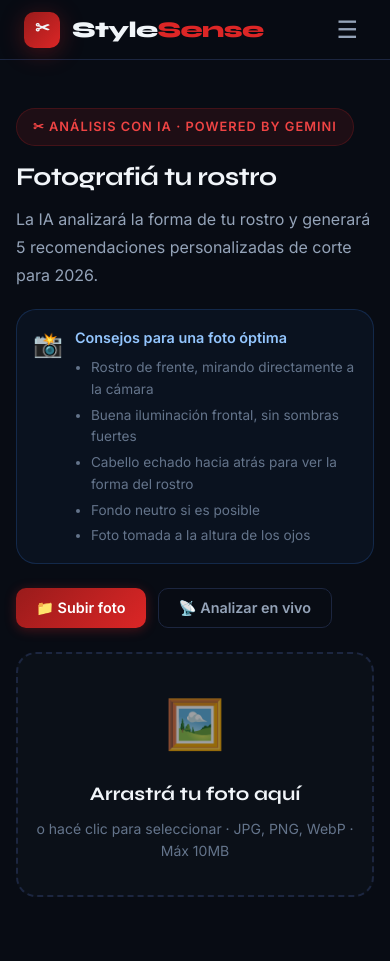
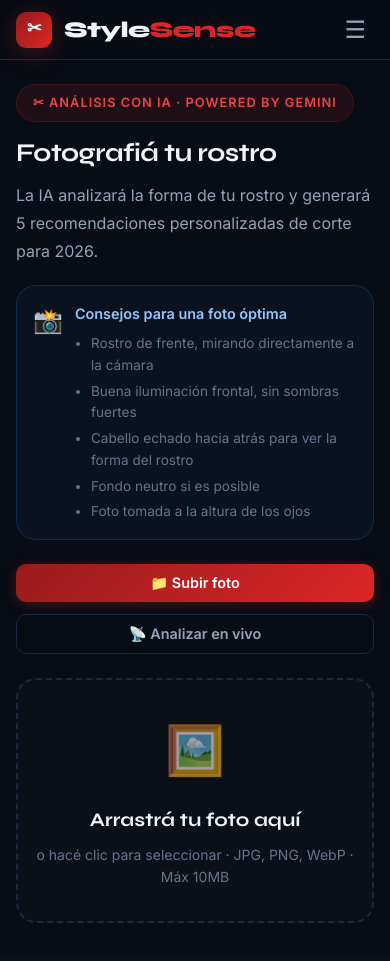
Before and after one commit to SantinoBrr/PrimeProject, a Flask app: page /analyze in a window 390 px wide. After the commit the page ends 923 px from the top, so only its background shows below. Run offline with Flask 3, Linux system fonts and the light colour scheme; some libraries are stand-ins or nearby versions.

Commit message:
mejora de responsive

```diff
--- a/static/css/styles.css
+++ b/static/css/styles.css
@@ -1494,13 +1494,55 @@ select:-webkit-autofill {
   gap: var(--space-4);
 }
 
+/* ─── Page-level spacing helpers ─────────────────────────── */
+.pt-12 { padding-top: var(--space-12); }
+.pb-16 { padding-bottom: var(--space-16); }
+
+/* Hero vertical breathing room */
+.hero > .container {
+  padding-top: var(--space-8);
+  padding-bottom: var(--space-8);
+}
+
+/* CTA section (replaces inline style on index.html section) */
+.section-cta {
+  padding: var(--space-16) 0;
+  background: var(--bg-surface);
+  border-top: 1px solid var(--border);
+}
+
+/* Analyze page: mode toggle buttons row */
+.analyze-mode-btns {
+  display: flex;
+  gap: var(--space-3);
+  margin-bottom: var(--space-6);
+}
+
+/* Feedback results: bottom action buttons */
+.feedback-actions {
+  display: flex;
+  gap: var(--space-4);
+  flex-wrap: wrap;
+  margin-top: var(--space-6);
+}
+
+/* Modal score breakdown grid (results page, created in JS) */
+.modal-scores-grid {
+  display: grid;
+  grid-template-columns: 1fr 1fr;
+  gap: var(--space-3);
+  margin-bottom: var(--space-6);
+}
+
 /* ─── Responsive — tablet (≤ 768 px) ────────────────────── */
 @media (max-width: 768px) {
   :root { --nav-height: 60px; }
 
   /* ── Navbar ── */
-  .navbar-nav { display: none; }
-  .navbar-toggle { display: flex; }
+  .navbar                 { padding: 0 var(--space-4); }
+  .navbar-nav             { display: none; }
+  .navbar-toggle          { display: flex; }
+  .navbar-username        { max-width: 80px; }
 
   .navbar-nav.open {
     display: flex;
@@ -1526,6 +1568,10 @@ select:-webkit-autofill {
     min-width: 180px !important;
   }
 
+  /* ── Page spacing ── */
+  .pt-12                  { padding-top: var(--space-8); }
+  .pb-16                  { padding-bottom: var(--space-10); }
+
   /* ── Grid layouts ── */
   .col-8, .col-4, .col-6 { grid-column: span 12; }
   #main-grid              { grid-template-columns: 1fr; }
@@ -1533,13 +1579,16 @@ select:-webkit-autofill {
   .form-grid-2col         { grid-template-columns: 1fr; }
 
   /* ── Hero ── */
+  .hero > .container      { padding-top: var(--space-6); padding-bottom: var(--space-6); }
   .hero-title             { font-size: 2.25rem; }
-  .hero-description       { font-size: 1rem; }
-  .hero-actions           { flex-direction: column; }
-  .hero-actions .btn      { justify-content: center; }
-  .hero-features          { flex-direction: column; gap: var(--space-3); }
-
-  /* ── Landing ── */
+  .hero-description       { font-size: 1rem; margin-bottom: var(--space-6); }
+  .hero-features          { flex-direction: column; gap: var(--space-3); margin-top: var(--space-8); }
+  .hero-actions           { flex-direction: column; align-items: stretch; }
+  .hero-actions .btn      { justify-content: center; text-align: center; }
+
+  /* ── Landing sections ── */
+  .features-section       { padding: var(--space-10) 0; }
+  .section-cta            { padding: var(--space-10) 0; }
   .features-grid          { grid-template-columns: 1fr; }
   .steps-how              { grid-template-columns: 1fr 1fr; }
   .footer-inner           { flex-direction: column; align-items: center; text-align: center; }
@@ -1547,7 +1596,7 @@ select:-webkit-autofill {
   /* ── Cards ── */
   .card-recommendation    { padding: var(--space-5); }
 
-  /* Rec card: stack score numbers below header on narrow screens */
+  /* Rec card: stack score numbers below title */
   .rec-card-top           { flex-direction: column !important; }
   .rec-score-col {
     flex-direction: row !important;
@@ -1564,6 +1613,13 @@ select:-webkit-autofill {
   .results-header         { flex-direction: column; }
   .results-actions        { flex-direction: column; align-items: stretch; }
   .results-actions .btn   { justify-content: center; text-align: center; }
+
+  /* ── Feedback actions ── */
+  .feedback-actions       { flex-direction: column; align-items: stretch; }
+  .feedback-actions .btn  { width: 100%; justify-content: center; text-align: center; }
+
+  /* ── Analyze mode buttons: equal width ── */
+  .analyze-mode-btns .btn { flex: 1; }
 
   /* ── Modal: bottom-sheet on mobile ── */
   #modal-overlay {
@@ -1601,8 +1657,16 @@ select:-webkit-autofill {
   /* ── Container ── */
   .container, .container-sm, .container-xs { padding: 0 var(--space-4); }
 
+  /* ── Page spacing ── */
+  .pt-12                  { padding-top: var(--space-6); }
+  .pb-16                  { padding-bottom: var(--space-8); }
+
   /* ── Dashboard stats: 1 col ── */
   #stats-row              { grid-template-columns: 1fr !important; }
+
+  /* ── Stat cards: compact ── */
+  .stat-card              { padding: var(--space-4); }
+  .stat-value             { font-size: 1.4rem; }
 
   /* ── Cards: tighter padding ── */
   .card                   { padding: var(--space-4); }
@@ -1624,17 +1688,29 @@ select:-webkit-autofill {
   /* ── Landing: how it works → 1 col ── */
   .steps-how              { grid-template-columns: 1fr; }
 
+  /* ── Landing section padding ── */
+  .features-section       { padding: var(--space-8) 0; }
+  .section-cta            { padding: var(--space-8) 0; }
+
   /* ── Hero features: 2-col mini-grid ── */
   .hero-features {
     display: grid;
     grid-template-columns: 1fr 1fr;
     gap: var(--space-3);
-    margin-top: var(--space-8);
+    margin-top: var(--space-6);
   }
   .hero-feature           { font-size: 0.8rem; }
+  .hero-description       { margin-bottom: var(--space-5); }
 
   /* ── Feedback: 1 col score grid ── */
   .feedback-score-grid    { grid-template-columns: 1fr; }
+
+  /* ── Modal scores: single column ── */
+  .modal-scores-grid      { grid-template-columns: 1fr !important; }
+
+  /* ── Analyze mode buttons: full-width column ── */
+  .analyze-mode-btns      { flex-direction: column; }
+  .analyze-mode-btns .btn { width: 100%; flex: none; }
 
   /* ── Upload zone: compact ── */
   .upload-zone            { padding: var(--space-8) var(--space-4); }
--- a/templates/analyze.html
+++ b/templates/analyze.html
@@ -111,7 +111,7 @@
 {% endblock %}
 
 {% block content %}
-<div class="container-sm" style="padding-top:var(--space-12);padding-bottom:var(--space-16);">
+<div class="container-sm pt-12 pb-16">
 
   <div class="page-header" style="padding-top:0;">
     <div class="hero-eyebrow" style="display:inline-flex;margin-bottom:var(--space-4);">
@@ -139,7 +139,7 @@
   </div>
 
   <!-- Upload modes -->
-  <div style="display:flex;gap:var(--space-3);margin-bottom:var(--space-6);">
+  <div class="analyze-mode-btns">
     <button class="btn btn-primary" id="btn-mode-upload" onclick="setMode('upload')">
       📁 Subir foto
     </button>
--- a/templates/dashboard.html
+++ b/templates/dashboard.html
@@ -2,7 +2,7 @@
 {% block title %}Dashboard — StyleSense{% endblock %}
 
 {% block content %}
-<div class="container" style="padding-top:var(--space-12);padding-bottom:var(--space-16);">
+<div class="container pt-12 pb-16">
 
   <!-- Header -->
   <div style="margin-bottom:var(--space-8);">
--- a/templates/feedback.html
+++ b/templates/feedback.html
@@ -2,7 +2,7 @@
 {% block title %}Evaluar Mi Corte — StyleSense{% endblock %}
 
 {% block content %}
-<div class="container-sm" style="padding-top:var(--space-12);padding-bottom:var(--space-16);">
+<div class="container-sm pt-12 pb-16">
 
   <div class="page-header" style="padding-top:0;">
     <div class="hero-eyebrow" style="display:inline-flex;margin-bottom:var(--space-4);">
@@ -132,7 +132,7 @@
     </div>
 
     <!-- Actions -->
-    <div style="display:flex;gap:var(--space-4);flex-wrap:wrap;margin-top:var(--space-6);">
+    <div class="feedback-actions">
       <a href="/analyze" class="btn btn-outline btn-lg">🔄 Nuevo análisis facial</a>
       <button onclick="resetFeedback()" class="btn btn-ghost btn-lg">📸 Evaluar otro corte</button>
     </div>
--- a/templates/index.html
+++ b/templates/index.html
@@ -124,7 +124,7 @@
 </section>
 
 <!-- CTA -->
-<section style="padding:var(--space-16) 0;background:var(--bg-surface);border-top:1px solid var(--border);">
+<section class="section-cta">
   <div class="container text-center">
     <div style="max-width:560px;margin:0 auto;">
       <div class="hero-eyebrow" style="margin-bottom:var(--space-5);display:inline-flex;">
--- a/templates/onboarding.html
+++ b/templates/onboarding.html
@@ -2,7 +2,7 @@
 {% block title %}Configurar Perfil — StyleSense{% endblock %}
 
 {% block content %}
-<div class="container-sm" style="padding-top:var(--space-12);padding-bottom:var(--space-16);">
+<div class="container-sm pt-12 pb-16">
 
   <!-- Header -->
   <div class="text-center mb-8">
--- a/templates/results.html
+++ b/templates/results.html
@@ -2,7 +2,7 @@
 {% block title %}Tus Recomendaciones — StyleSense{% endblock %}
 
 {% block content %}
-<div class="container" style="padding-top:var(--space-12);padding-bottom:var(--space-16);">
+<div class="container pt-12 pb-16">
 
   <!-- Loading state -->
   <div id="loading-state" class="text-center" style="padding:var(--space-16) 0;">
@@ -334,7 +334,7 @@ function openRecModal(recOrIndex) {
       <button onclick="closeModal()" class="btn btn-ghost btn-icon" style="font-size:1.25rem;color:var(--text-muted);">✕</button>
     </div>
 
-    <div style="display:grid;grid-template-columns:1fr 1fr;gap:var(--space-3);margin-bottom:var(--space-6);">
+    <div class="modal-scores-grid">
       <div class="feedback-score-item">
         <div class="label">Compatibilidad</div>
         <div class="value" style="color:var(--success);">${rec.suitabilityScore || '—'}</div>
```
Also changed, not shown: .claude/settings.local.json.
